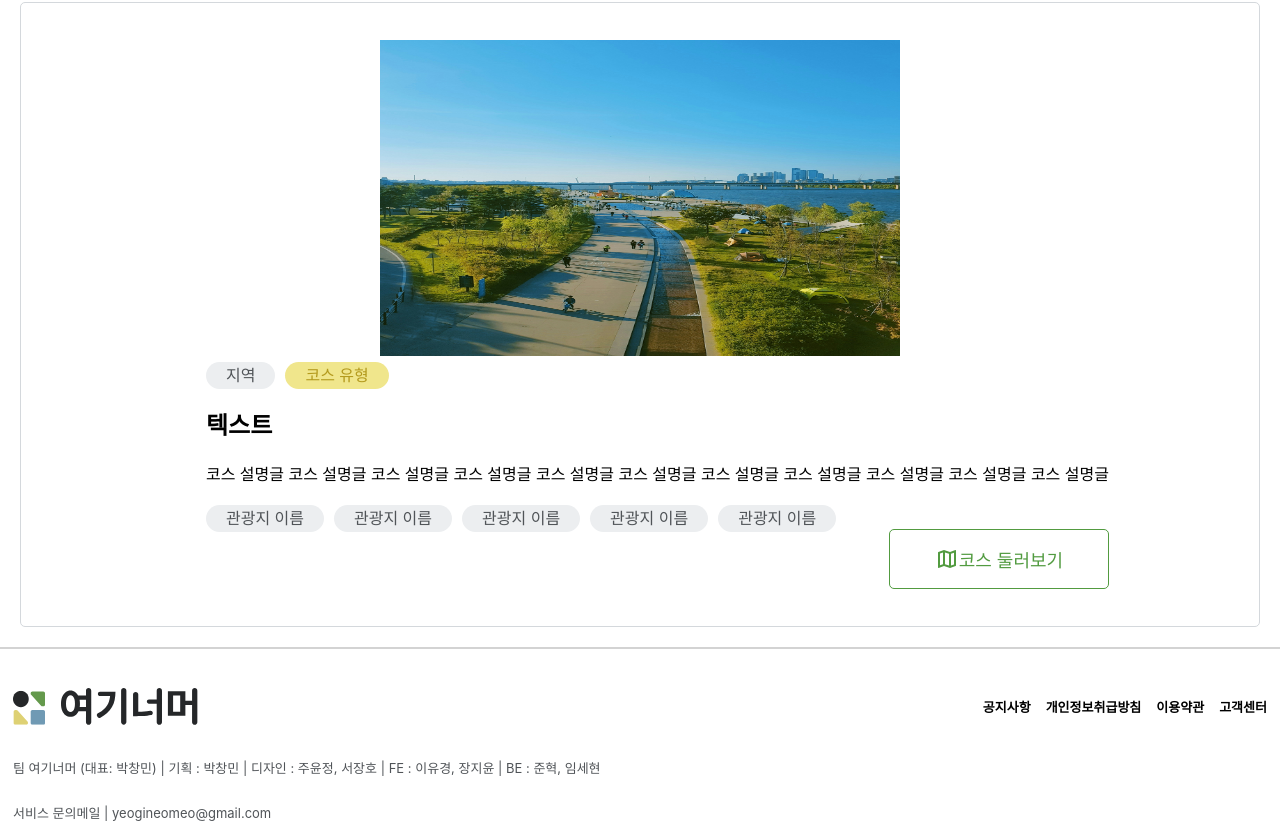
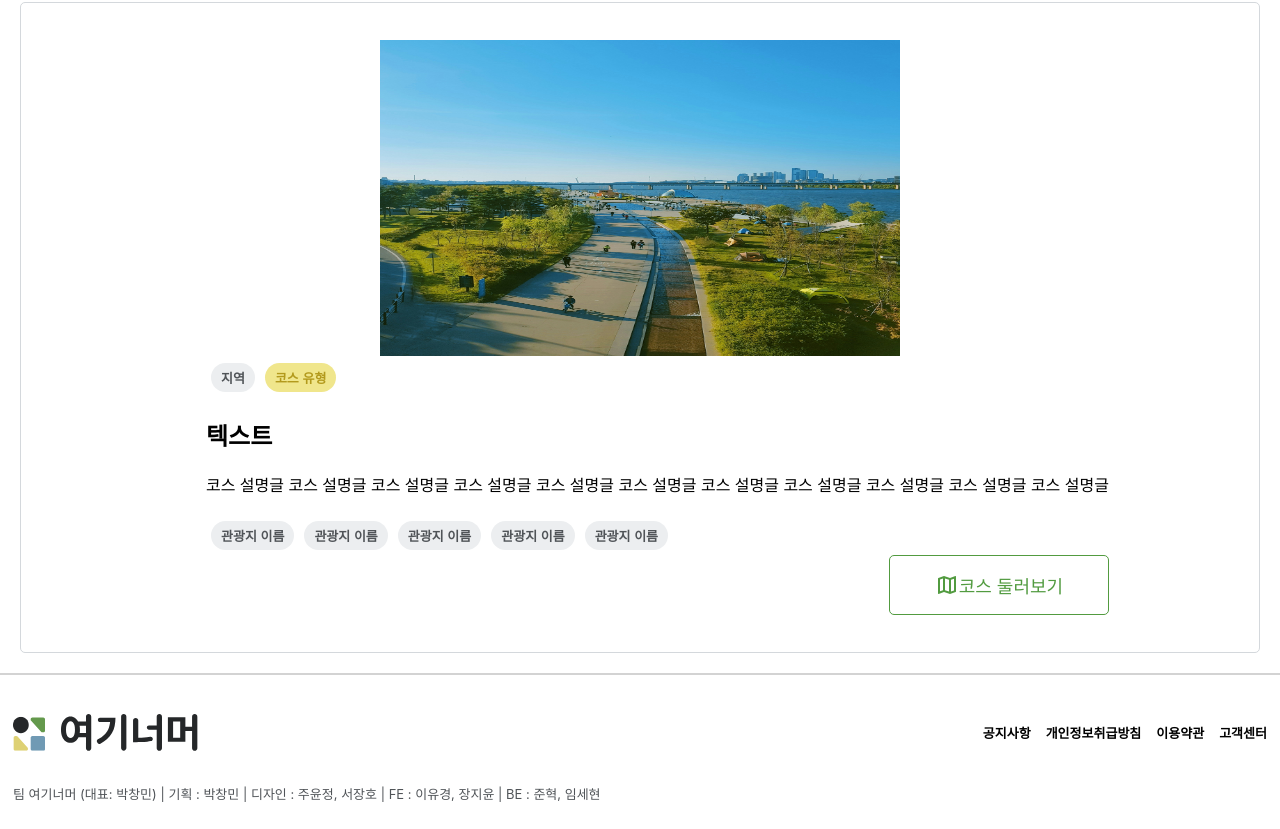
Before and after one commit to bumjuni/OverHereFrontend, a React (Create React App) app: page /travel-routes in a window 1280 px wide. Shown: the part 1095-1924 px from the top of the page. Built offline with nearby package versions, Linux system fonts and the light colour scheme.

Commit message:
design: 뱃지 디자인 수정

```diff
--- a/src/components/common/Badge.jsx
+++ b/src/components/common/Badge.jsx
@@ -2,12 +2,15 @@ import react from 'react';
 import styled from 'styled-components';
 
 // props에서 뱃지 안에 들어갈 내용(text), 색상(color)만 지정해 주시면 됩니다
-// span으로 설정되어 있어서 상위 컴포넌트에서 div로 상하간격 조절 필요해요
 
 const StyledButton = styled.span`
-    padding: 5px 20px;
-    border-radius: 15px;
-    margin-right: 10px;
+    display: inline-block;
+    padding: 5px 10px;
+    border-radius: 10em;
+    margin: 5px;
+    font-size: small;
+    font-weight: bold;
+    word-break: break-all;
 
     color: ${(props) => props.textColor || "black"};
     background-color: ${(props) => props.backgroundColor || "#505458"};
--- a/src/pages/TravelRoutesPage.jsx
+++ b/src/pages/TravelRoutesPage.jsx
@@ -113,9 +113,9 @@ const TravelRoutesPage = () => {
         <button type="button" onClick={() => handleCycleCards(1)} className="arrow-button"> <ArrowForward /> </button>
       </div>
       <div className="rec-card">
-        <div className="img-cropped">
+        {/* <div className="img-cropped"> */}
           <img src={images[curRecCourse]} alt={'dummy'} className="rec-image"></img>
-        </div>
+        {/* </div> */}
         <div className="rec-contents">
           <Badge text="지역" color="gray" />
           <Badge text="코스 유형" color="yellow" />
```
